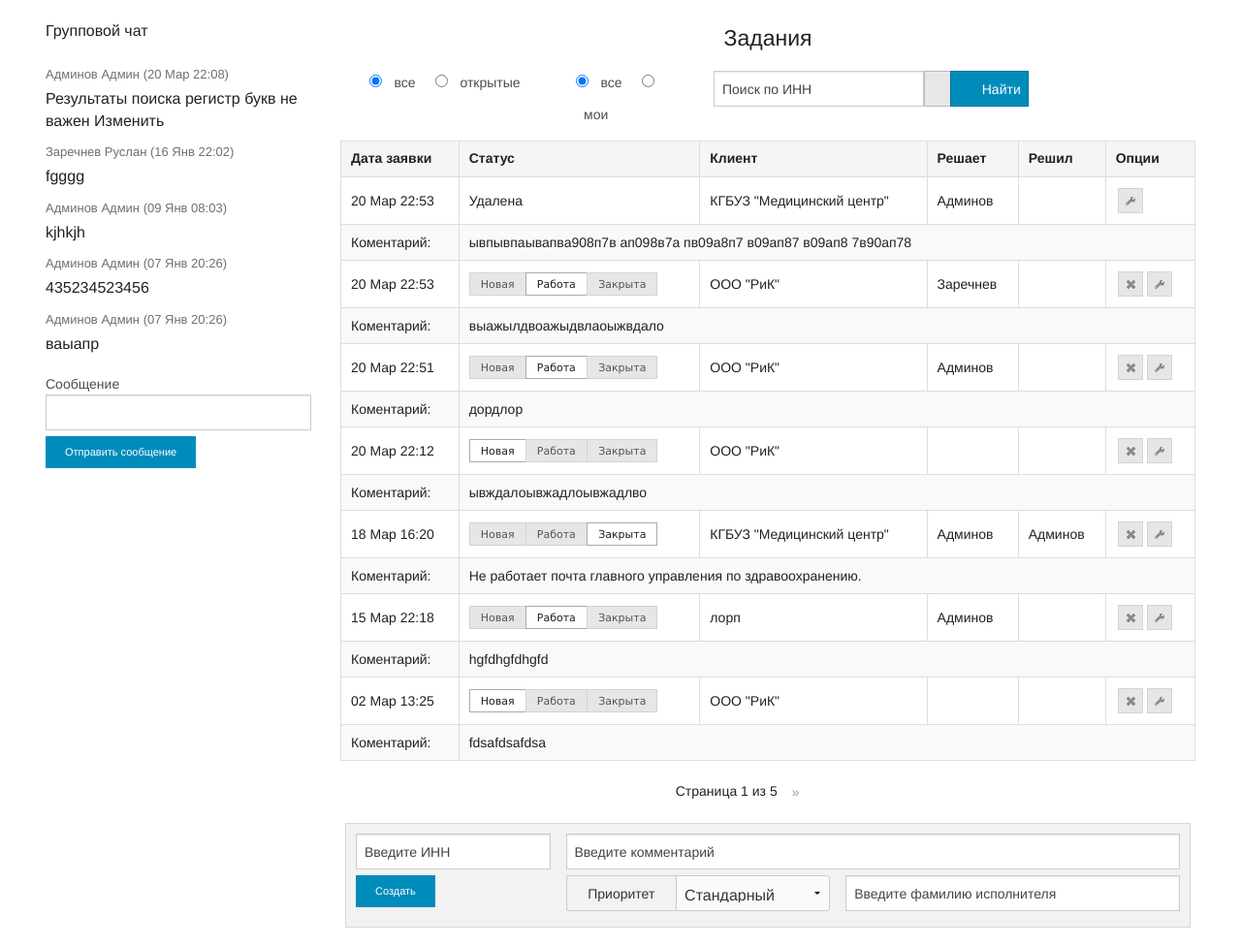
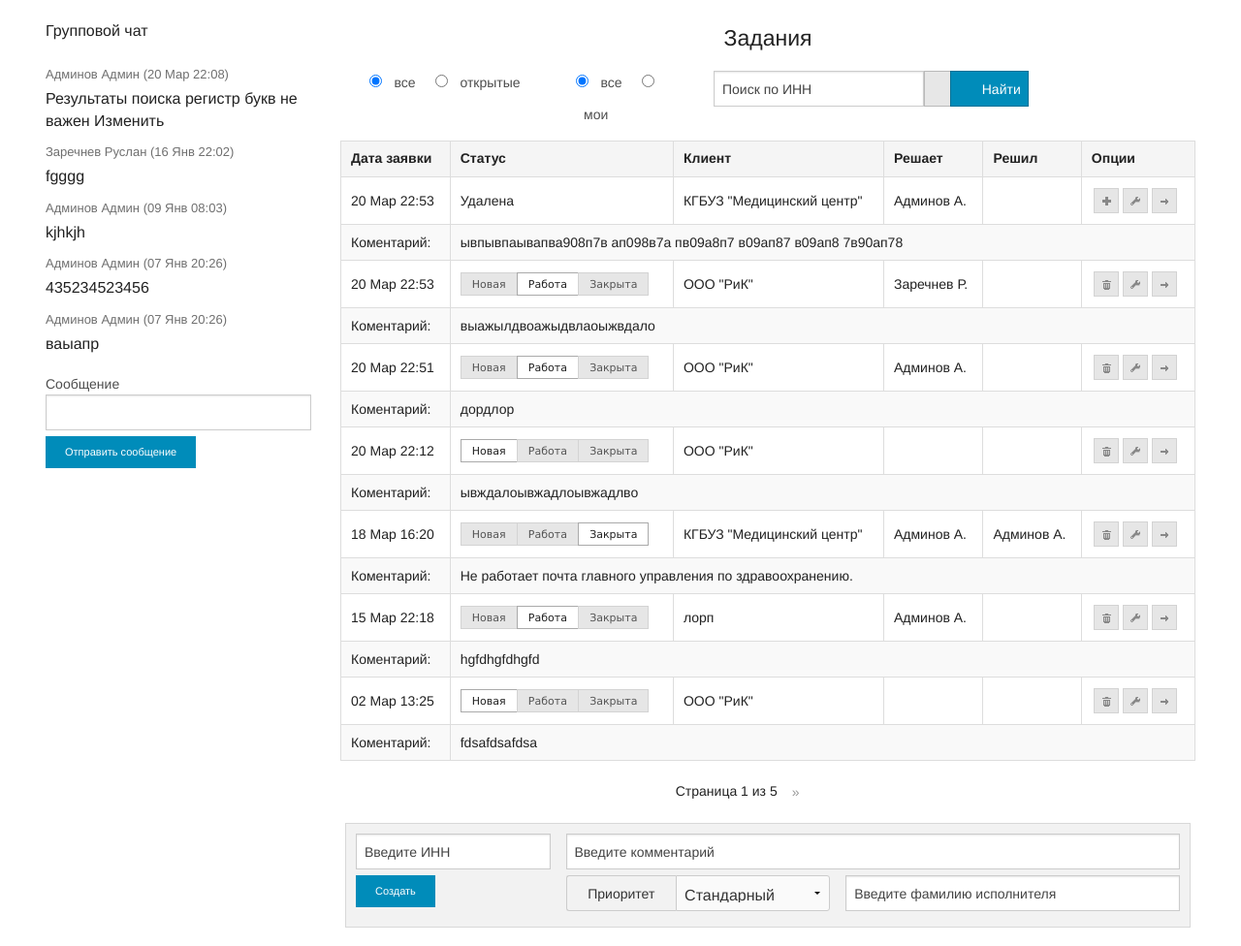
Before and after one commit to zarechnev/r-crm, a Django app: page /crm/ in a window 1280 px wide. Shown: the part 45-1021 px from the top of the page at 97% size. Run offline with Django 3.2, Linux system fonts and the light colour scheme; a user stored in the database is signed in; data comes from the database, SQL or seed files in the repository; both versions use the stored data as it was after the commit; parts of the project's set-up code (start-up, migrations or seed data) failed here and were passed over.

Commit message:
CRM template was modified.

```diff
--- a/rcrm_django/crm/templates/crm_only_table.html
+++ b/rcrm_django/crm/templates/crm_only_table.html
@@ -42,25 +42,33 @@
 
         <!-- Решает -->
         <td>
-            <div class="with_popup" data-title="{{ task.solves_user.last_name }} {{ task.solves_user.first_name }}">
-                {{ task.solves_user.last_name }}
-            </div>
+            {% if task.solves_user %}
+                <div class="with_popup" data-title="{{ task.solves_user.last_name }} {{ task.solves_user.first_name }}">
+                    {{ task.solves_user.last_name }} {{ task.solves_user.first_name|make_list|first }}.
+                </div>
+            {% endif %}
         </td>
 
         <!-- Решил -->
         <td>
-            <div class="with_popup" data-title="{{ task.user_solved.last_name }} {{ task.user_solved.first_name }}">
-                {{ task.user_solved.last_name }}
-            </div>
+            {% if task.user_solved %}
+                <div class="with_popup" data-title="{{ task.user_solved.last_name }} {{ task.user_solved.first_name }}">
+                    {{ task.user_solved.last_name }} {{ task.user_solved.first_name|make_list|first }}.
+                </div>
+            {% endif %}
         </td>
 
         <!-- Опции -->
         <td>
             <ul id="icons" class="ui-widget ui-helper-clearfix">
                 {% if not task.is_removed %}
-                    <li title="Удалить заявку" onclick="rem_task({{ task.id }})" class="ui-state-default ui-corner-all"><span class="ui-icon ui-icon-closethick"></span></li>
+                    <li title="Удалить заявку" onclick="rem_task({{ task.id }})" class="ui-state-default ui-corner-all"><span class="ui-icon ui-icon-trash"></span></li>
+                {% endif %}
+                {% if task.is_removed %}
+                    <li title="Восстановить заявку" onclick="rem_restore({{ task.id }})" class="ui-state-default ui-corner-all"><span class="ui-icon ui-icon-plusthick"></span></li>
                 {% endif %}
                 <li title="Править заявку" onclick="edit_task({{ task.id }})" class="ui-state-default ui-corner-all"><span class="ui-icon ui-icon-wrench"></span></li>
+                <li title="Передать заявку" onclick="edit_task({{ task.id }})" class="ui-state-default ui-corner-all"><span class="ui-icon ui-icon-arrowthick-1-e"></span></li>
             </ul>
         </td>
     </tr>
```
Also changed, not shown: rcrm_django/crm/migrations/0008_priority_weight.py (added), rcrm_django/rcrm_django.sqlite3.
